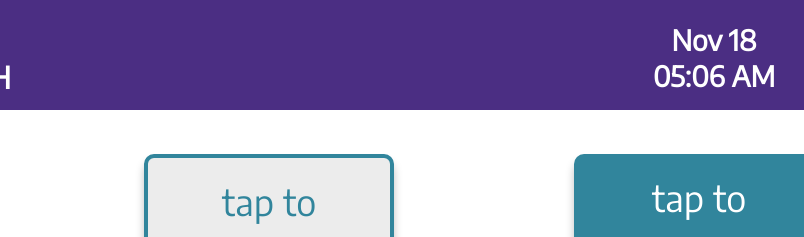
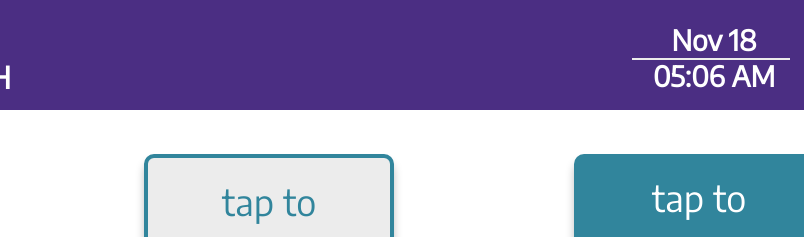
Before and after one commit to ewbrainwateradmin/ewb-rainwater-client, a website: page static/benefits.html in a window 1280 px wide. Shown: the top 237 px of the page, 476-1280 px from the left. Drawn offline with Linux system fonts and the light colour scheme.

Commit message:
fixed datetime hr in header

```diff
--- a/static/css/benefits.css
+++ b/static/css/benefits.css
@@ -62,16 +62,6 @@ h2 {
   width: 70px;
   right: 10px;
   top: 18px;
-}
-
-hr { /*this is the place to edit that little line by the time thing*/
-  position: fixed;
-  width: 86px;
-  height: 0px;
-  left: 865px;
-  top: 20px;
-
-  /*border: 1px solid #FFFFFF;*/
 }
 
 .logo {
--- a/static/css/explore_rainwater.css
+++ b/static/css/explore_rainwater.css
@@ -38,16 +38,6 @@ h2 {
   line-height: 17px;
 
   color: #FFFFFF;
-}
-
-hr { /*this is the place to edit that little line by the time thing*/
-  position: fixed;
-  width: 86px;
-  height: 0px;
-  left: 865px;
-  top: 20px;
-
-  /*border: 1px solid #FFFFFF;*/
 }
 
 .logo {
```
